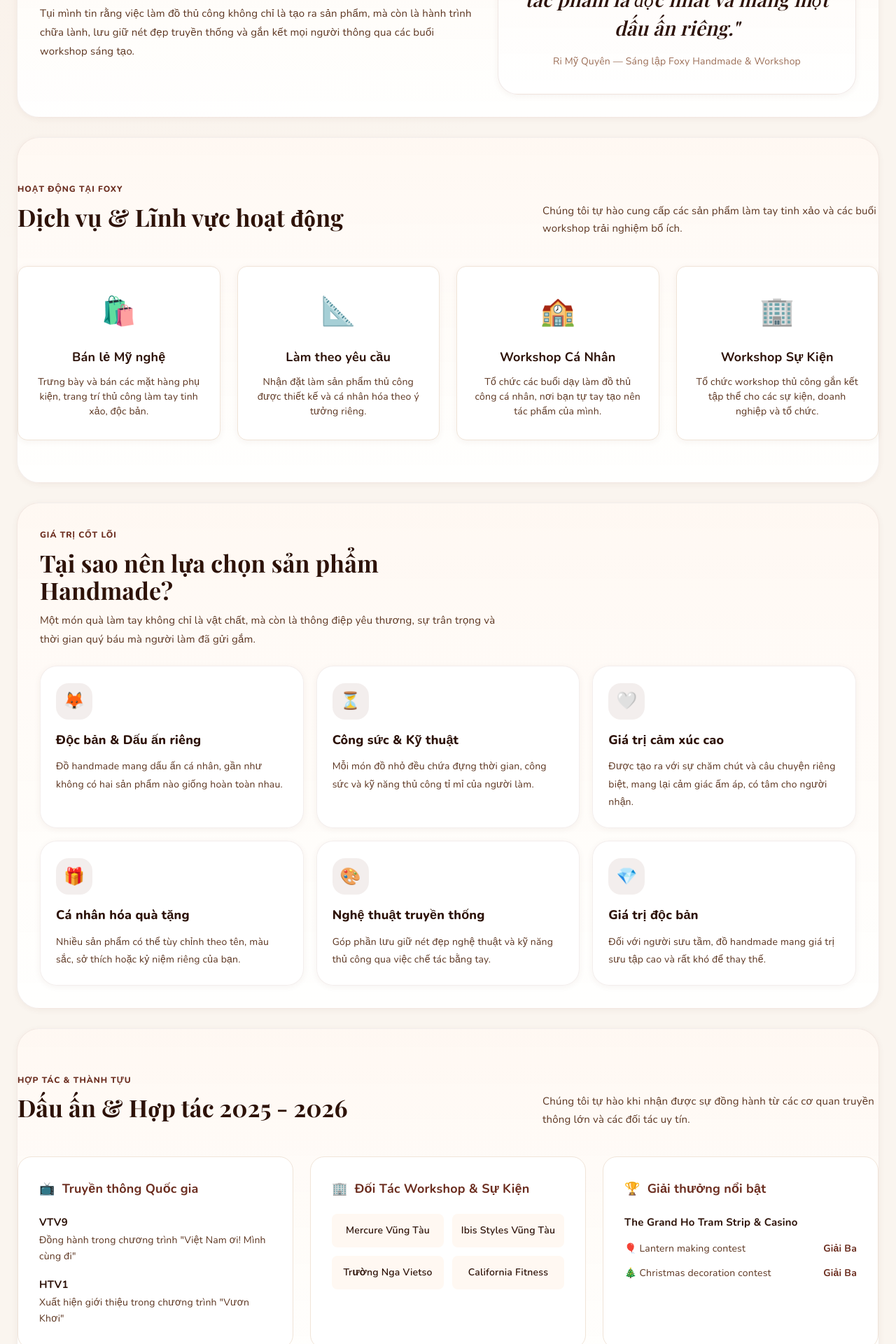
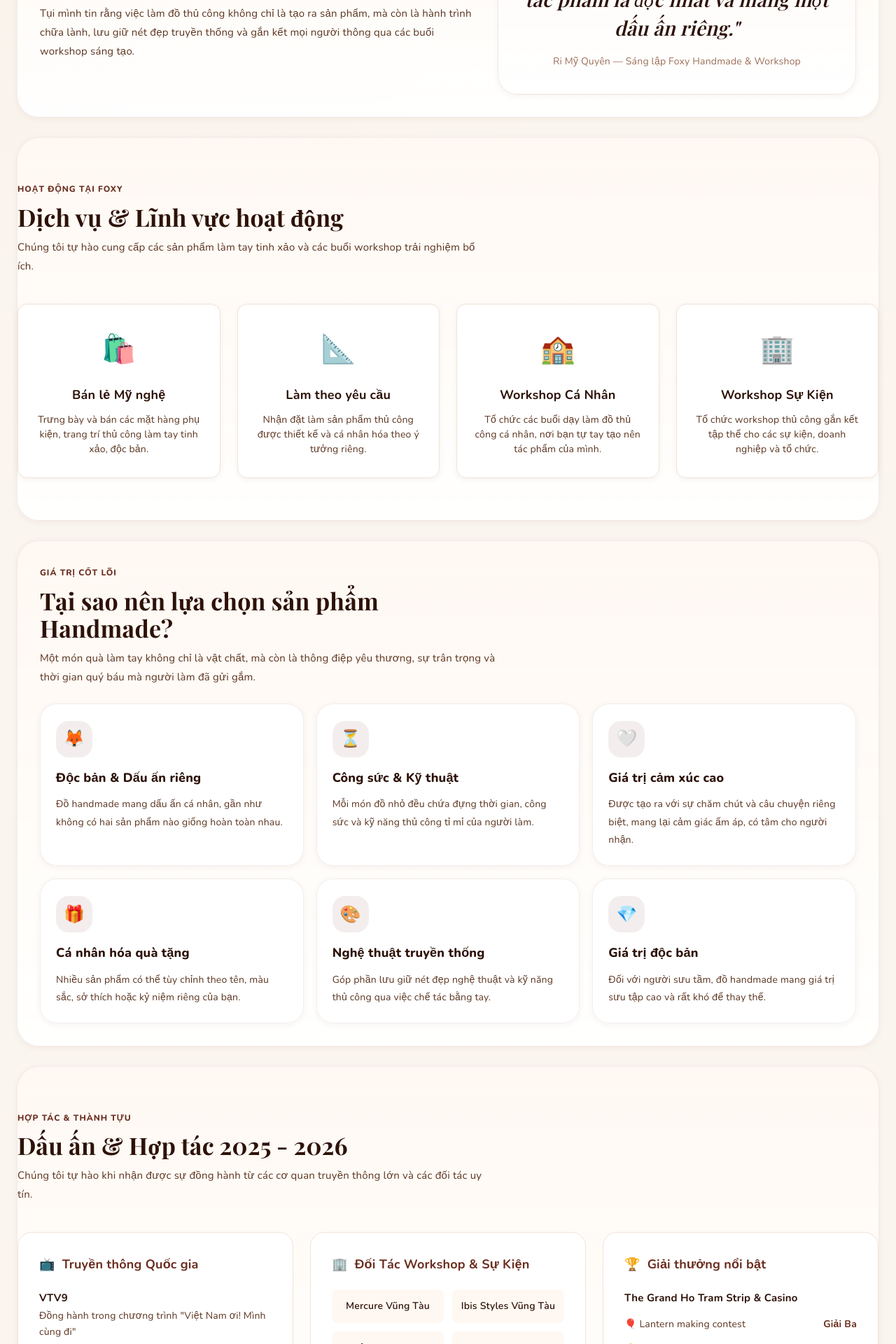
Before and after one commit to btduy13/foxyhandmade, a Next.js app: page /about in a window 1280 px wide. Shown: the part 1144-3064 px from the top of the page at 70% size. Built offline with nearby package versions, Linux system fonts and the light colour scheme; no server answers; the database is empty.

Commit message:
style: keep all section titles and paragraphs consistently stacked vertically

```diff
--- a/src/app/(shop)/about/page.js
+++ b/src/app/(shop)/about/page.js
@@ -122,10 +122,10 @@ export default function AboutPage() {
           <div className="section-copy">
             <span className="section-eyebrow">Hoạt động tại Foxy</span>
             <h2>Dịch vụ & Lĩnh vực hoạt động</h2>
+            <p>
+              Chúng tôi tự hào cung cấp các sản phẩm làm tay tinh xảo và các buổi workshop trải nghiệm bổ ích.
+            </p>
           </div>
-          <p style={{ maxWidth: "480px", color: "var(--text-secondary)", margin: 0 }}>
-            Chúng tôi tự hào cung cấp các sản phẩm làm tay tinh xảo và các buổi workshop trải nghiệm bổ ích.
-          </p>
         </div>
         <div style={{ display: "grid", gridTemplateColumns: "repeat(auto-fit, minmax(250px, 1fr))", gap: "24px" }}>
           {[
@@ -173,10 +173,10 @@ export default function AboutPage() {
           <div className="section-copy">
             <span className="section-eyebrow">Hợp tác & Thành tựu</span>
             <h2>Dấu ấn & Hợp tác 2025 - 2026</h2>
+            <p>
+              Chúng tôi tự hào khi nhận được sự đồng hành từ các cơ quan truyền thông lớn và các đối tác uy tín.
+            </p>
           </div>
-          <p style={{ maxWidth: "480px", color: "var(--text-secondary)", margin: 0 }}>
-            Chúng tôi tự hào khi nhận được sự đồng hành từ các cơ quan truyền thông lớn và các đối tác uy tín.
-          </p>
         </div>
         <div style={{ display: "grid", gridTemplateColumns: "repeat(auto-fit, minmax(300px, 1fr))", gap: "24px" }}>
           {/* Media */}
```
